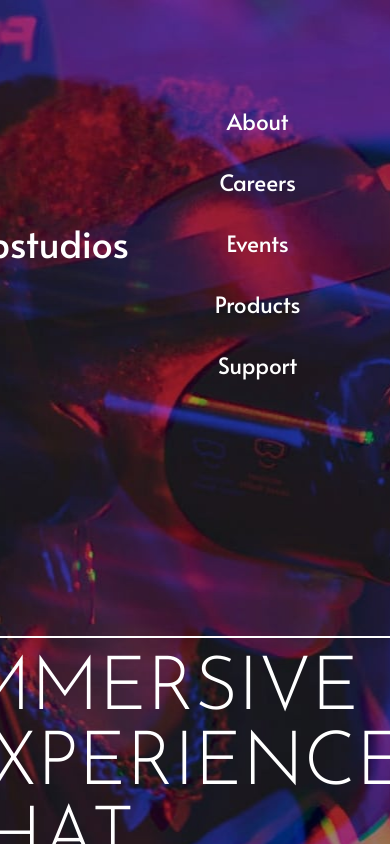
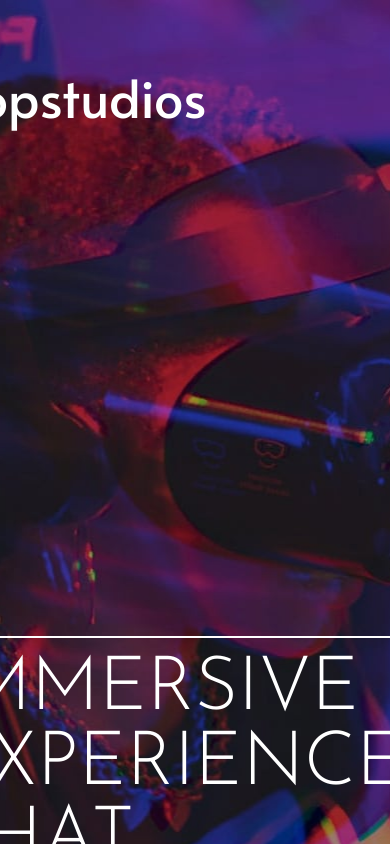
Before and after one commit to Dhadhazi/loop-studios-landingpage, a Next.js app: page / in a window 390 px wide. Shown: the top 844 px of the page. Built offline with nearby package versions, Linux system fonts and the light colour scheme.

Commit message:
Nav bar hamburger icon added

```diff
--- a/components/NavBar/NavBar.module.scss
+++ b/components/NavBar/NavBar.module.scss
@@ -31,12 +31,16 @@
       }
     }
   }
-  @media (max-width: 850px) {
-    ul {
-      flex-direction: column;
-      align-items: center;
-      font-size: 1.5rem;
-      margin: 3rem 0;
-    }
+}
+
+.mobileContainer {
+  color: $color-white;
+  width: 100%;
+  display: flex;
+  justify-content: space-between;
+  align-items: center;
+  .companyLogo {
+    font-size: 3.5rem;
+    margin-bottom: 20px;
   }
 }
--- a/components/NavBar/NavBar.tsx
+++ b/components/NavBar/NavBar.tsx
@@ -3,6 +3,13 @@ import s from "./NavBar.module.scss";
 import { MenuElements } from "../../CONTENT";
 
 export const NavBar = () => {
+  const [version, setVersion] = React.useState("desktop");
+
+  React.useEffect(() => {
+    setVersion(window.innerWidth <= 850 ? "mobile" : "desktop");
+  }, []);
+
+  if (version === "desktop") {
     return (
       <div className={s.container}>
         <div className={s.companyLogo}>loopstudios</div>
@@ -17,4 +24,14 @@ export const NavBar = () => {
         </div>
       </div>
     );
+  } else {
+    return (
+      <div className={s.mobileContainer}>
+        <div className={s.companyLogo}>loopstudios</div>
+        <div className={s.mobileMenubar}>
+          <img src="icon-hamburger.svg" width="50px" height="35px" />
+        </div>
+      </div>
+    );
+  }
 };
```
Lines whose indentation alone changed are shown as unchanged.
